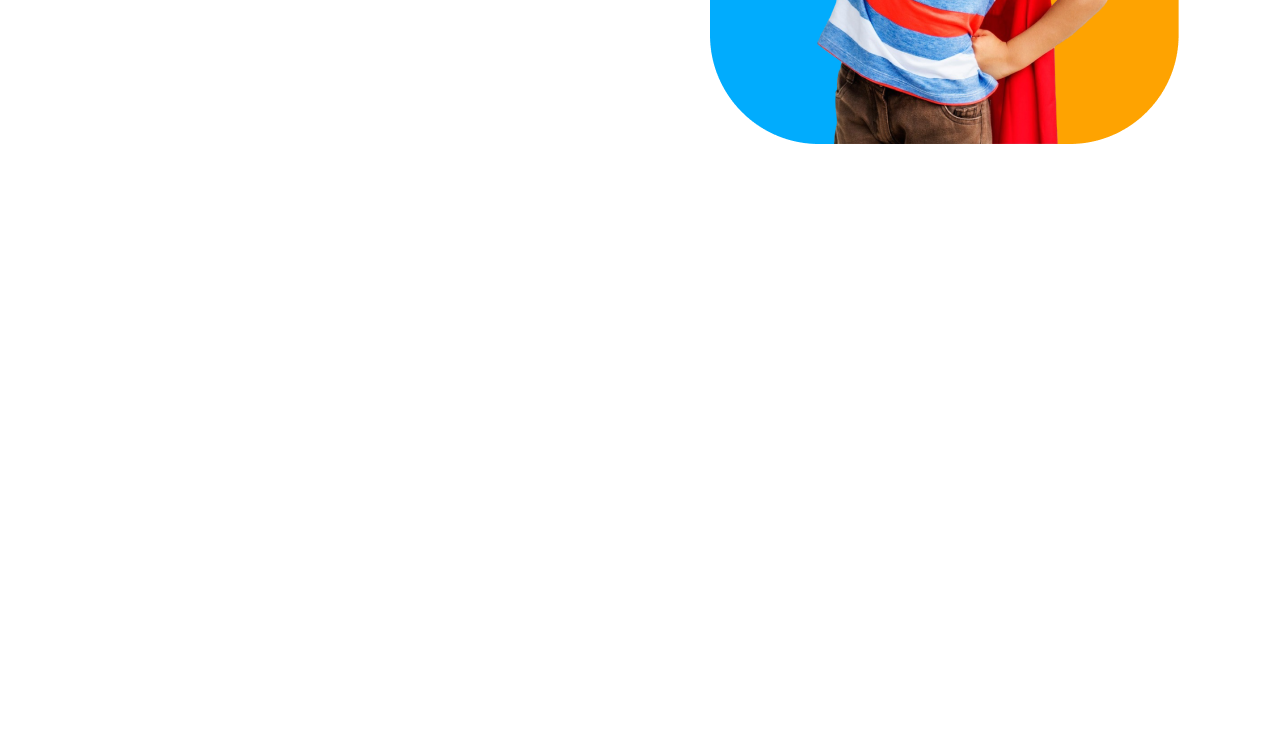
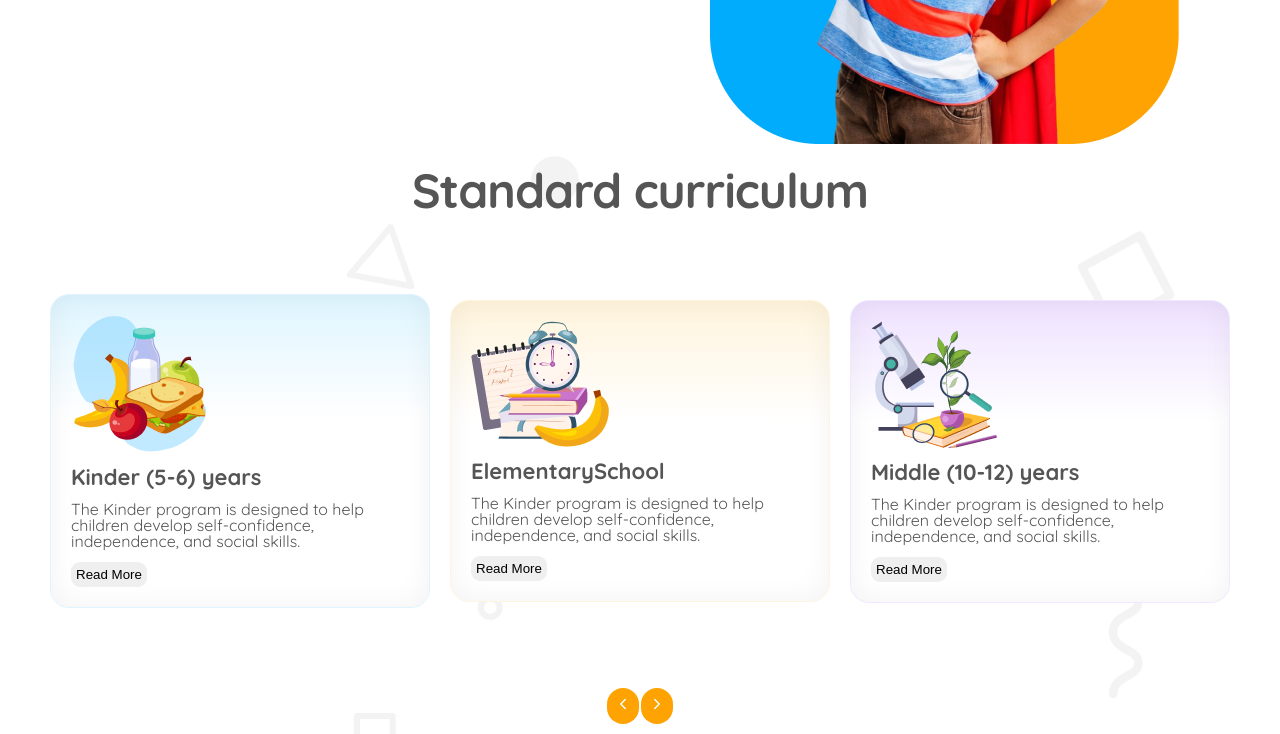
Before and after one commit to Rakib-dev-bd/B11-A2-Kids-School, a plain HTML site: page index.html in a window 1280 px wide. Shown: the part 503-1237 px from the top of the page. Before the commit the page ends 800 px from the top, so only its background shows below. Drawn offline with nearby package versions, Linux system fonts and the light colour scheme.

Commit message:
Curriculum section added

```diff
--- a/index.html
+++ b/index.html
@@ -47,5 +47,63 @@
         </div>
       </section>
     </header>
+
+    <main class="main">
+      <section class="curriculum">
+        <h2 class="secondary-heading center-text">Standard curriculum</h2>
+        <div class="cards grid grid-cols-3">
+          <div class="card flex card-bg-1">
+            <img src="assets/kinder.png" alt="Kinder image" class="card-img" />
+            <h3 class="card-heading">Kinder (5-6) years</h3>
+            <p class="card-description">
+              The Kinder program is designed to help children develop
+              self-confidence, independence, and social skills.
+            </p>
+            <button class="card-btn">Read More</button>
+          </div>
+          <div class="card flex card-bg-2">
+            <img
+              src="assets/elementary.png"
+              alt="elementary image"
+              class="card-img"
+            />
+            <h3 class="card-heading">ElementarySchool</h3>
+            <p class="card-description">
+              The Kinder program is designed to help children develop
+              self-confidence, independence, and social skills.
+            </p>
+            <button class="card-btn">Read More</button>
+          </div>
+          <div class="card flex card-bg-3">
+            <img src="assets/middle.png" alt="middle image" class="card-img" />
+            <h3 class="card-heading">Middle (10-12) years</h3>
+            <p class="card-description">
+              The Kinder program is designed to help children develop
+              self-confidence, independence, and social skills.
+            </p>
+            <button class="card-btn">Read More</button>
+          </div>
+        </div>
+        <div class="btn-box center-text">
+          <button class="ion-arrow">
+            <ion-icon name="chevron-back-outline"></ion-icon>
+          </button>
+          <button class="ion-arrow">
+            <ion-icon name="chevron-forward-outline"></ion-icon>
+          </button>
+        </div>
+      </section>
+
+      <section class="stories"></section>
+    </main>
+
+    <script
+      type="module"
+      src="https://unpkg.com/ionicons@7.1.0/dist/ionicons/ionicons.esm.js"
+    ></script>
+    <script
+      nomodule
+      src="https://unpkg.com/ionicons@7.1.0/dist/ionicons/ionicons.js"
+    ></script>
   </body>
 </html>
--- a/style/general.css
+++ b/style/general.css
@@ -43,6 +43,42 @@
   color: rgb(93, 88, 239);
 }
 
+.card-bg-1 {
+  border: 0.94px solid rgb(222, 245, 255);
+  border-radius: 18.86px;
+
+  box-shadow: inset 0px 0px 28.3px 0.94px rgba(0, 0, 0, 0.05);
+  background: linear-gradient(
+      180deg,
+      rgb(222, 245, 255),
+      rgba(255, 255, 255, 0) 40%
+    ),
+    rgb(255, 255, 255);
+}
+.card-bg-2 {
+  border: 0.94px solid rgb(255, 244, 220);
+  border-radius: 18.86px;
+
+  box-shadow: inset 0px 0px 28.3px 0.94px rgba(0, 0, 0, 0.05);
+  background: linear-gradient(
+      180deg,
+      rgb(255, 244, 220),
+      rgba(255, 255, 255, 0) 40%
+    ),
+    rgb(255, 255, 255);
+}
+.card-bg-3 {
+  border: 0.94px solid rgb(242, 232, 255);
+  border-radius: 18.86px;
+
+  box-shadow: inset 0px 0px 28.3px 0.94px rgba(0, 0, 0, 0.05);
+  background: linear-gradient(
+      180deg,
+      rgb(238, 225, 255),
+      rgba(255, 255, 255, 0) 40%
+    ),
+    rgb(255, 255, 255);
+}
 .black {
   background-color: #000;
 }
--- a/style/style.css
+++ b/style/style.css
@@ -79,3 +79,61 @@ body {
   font-size: 1.8rem;
   font-weight: 500;
 }
+
+/* Curriculum section
+*/
+
+.curriculum {
+  max-width: 120rem;
+  margin: 0 auto;
+  padding: 1rem;
+
+  background: url("../assets/bg.png") no-repeat;
+}
+
+.secondary-heading {
+  font-size: 4.8rem;
+  font-weight: 700;
+  letter-spacing: -1px;
+}
+
+.cards {
+  gap: 2rem;
+  margin: 8rem 0;
+  align-items: center;
+}
+
+.card {
+  padding: 2rem;
+
+  flex-direction: column;
+  align-items: flex-start;
+  gap: 1.3rem;
+}
+
+.card-heading {
+  font-size: 2.2rem;
+  font-weight: 700;
+}
+
+.card-description {
+  font-size: 1.6rem;
+}
+
+.card-btn {
+  border: none;
+  padding: 0.5rem;
+  border-radius: 9px;
+}
+
+.ion-arrow {
+  border: none;
+  padding: 0.8rem;
+  background-color: rgb(254, 163, 1);
+  border-radius: 3rem;
+  font-size: 1.6rem;
+  color: #fff;
+  font-weight: 700;
+}
+
+/* Stories section */
```
